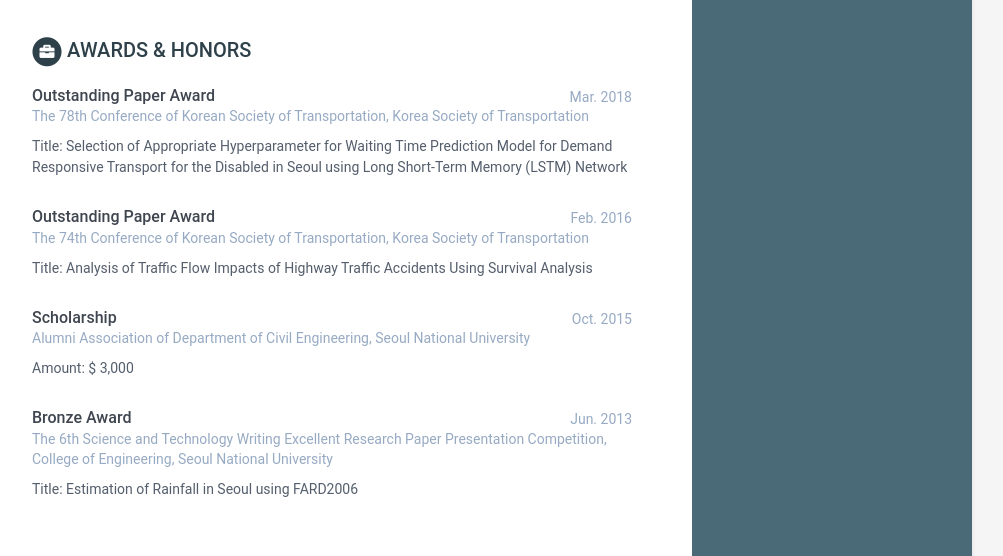
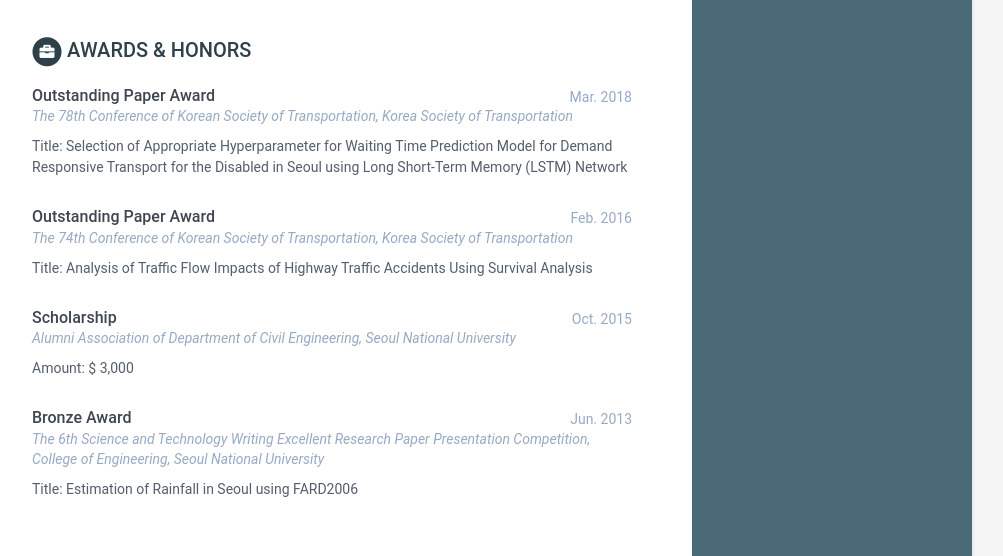
Before and after one commit to eunhanka/eunhanka.github.io, a Jekyll site: the page built from index.html, in a window 1280 px wide. Shown: the part 2015-2571 px from the top of the page, without its empty margins (168-1171 px from the left). Built offline with Jekyll 4.4.1, drawn with Linux system fonts in a browser that asks for light colours.

```diff
--- a/_data/data.yml
+++ b/_data/data.yml
@@ -113,26 +113,26 @@ experiences:
 awards:
     - role: Outstanding Paper Award
       time: Mar. 2018
-      company: The 78th Conference of Korean Society of Transportation, Korea Society of Transportation
+      company: <i>The 78th Conference of Korean Society of Transportation, Korea Society of Transportation</i>
       details: |
         <p>Title: Selection of Appropriate Hyperparameter for Waiting Time Prediction Model for Demand Responsive Transport
         for the Disabled in Seoul using Long Short-Term Memory (LSTM) Network</p>
 
     - role: Outstanding Paper Award
       time: Feb. 2016
-      company: The 74th Conference of Korean Society of Transportation, Korea Society of Transportation
+      company: <i>The 74th Conference of Korean Society of Transportation, Korea Society of Transportation</i>
       details: |
         <p>Title: Analysis of Traffic Flow Impacts of Highway Traffic Accidents Using Survival Analysis</p>
 
     - role: Scholarship
       time: Oct. 2015
-      company: Alumni Association of Department of Civil Engineering, Seoul National University
+      company: <i>Alumni Association of Department of Civil Engineering, Seoul National University</i>
       details: |
         <p>Amount: $ 3,000</p>
 
     - role: Bronze Award
       time: Jun. 2013
-      company: The 6th Science and Technology Writing Excellent Research Paper Presentation Competition, College of Engineering, Seoul National University
+      company: <i>The 6th Science and Technology Writing Excellent Research Paper Presentation Competition, College of Engineering, Seoul National University</i>
       details: |
         <p>Title: Estimation of Rainfall in Seoul using FARD2006</p>
 
```
